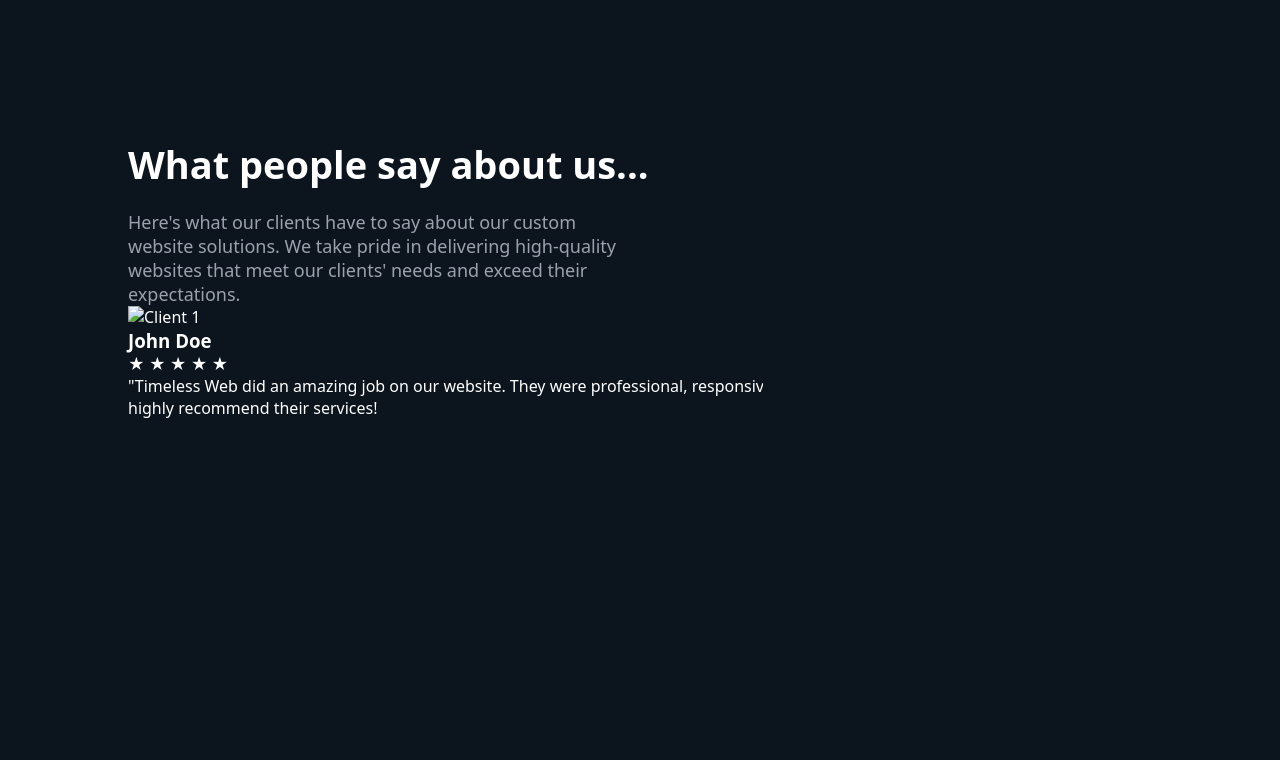
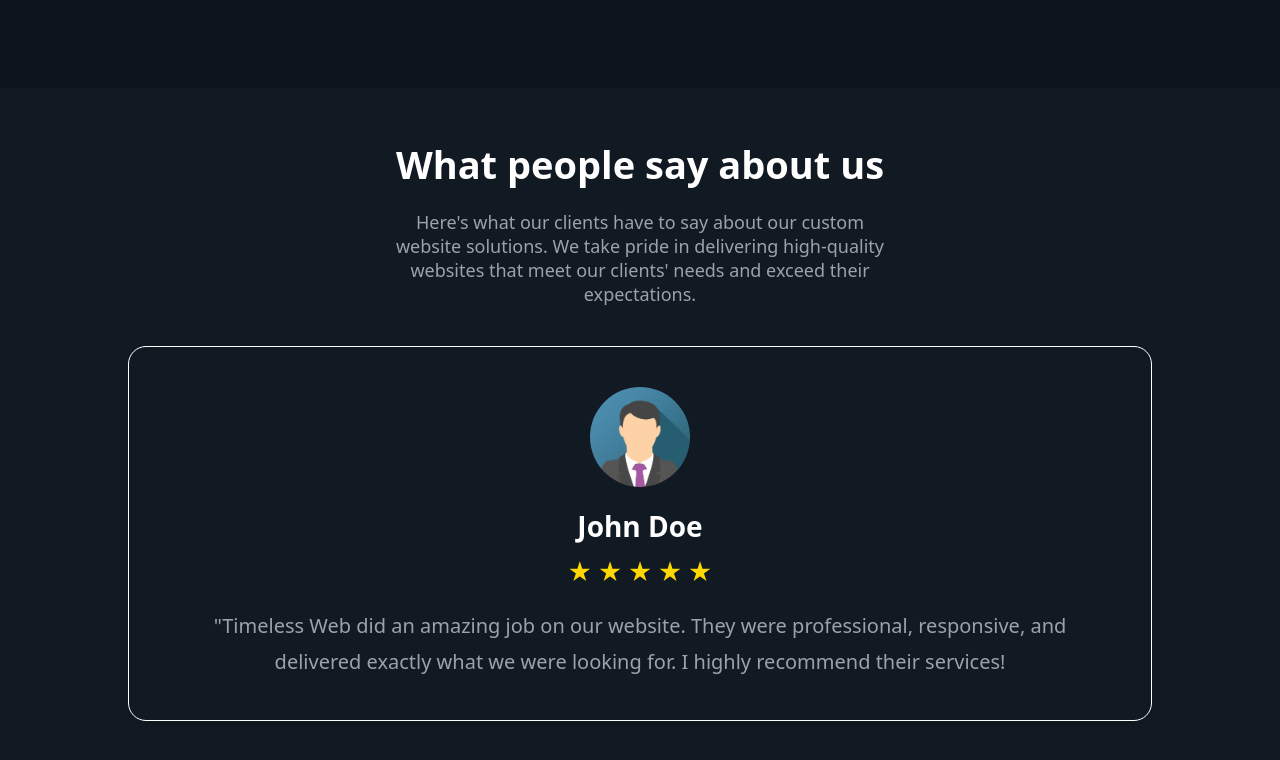
Before and after one commit to AliTheFlop/timelessweb-static, a plain HTML site: page index.html in a window 1280 px wide. Shown: the part 1918-2678 px from the top of the page. Before the commit the page ends 2407 px from the top, so only its background shows below. Drawn offline with Linux system fonts and the light colour scheme.

Commit message:
Testimonial section

```diff
--- a/index.html
+++ b/index.html
@@ -120,23 +120,23 @@
             </div>
         </section>
         <!-- Save for later maybe or just add some 'real' reviews? -->
-        <section class="section">
+        <section class="section section-white">
             <div class="section-container">
-                <div class="section-head">
-                    <h2 class="section-head-title">
-                        What people say about us...
+                <div class="section-head align-center">
+                    <h2 class="section-head-title text-align-center">
+                        What people say about us
                     </h2>
-                    <p class="section-head-subtitle">
+                    <p class="section-head-subtitle text-align-center">
                         Here's what our clients have to say about our custom
                         website solutions. We take pride in delivering
                         high-quality websites that meet our clients' needs and
                         exceed their expectations.
                     </p>
                 </div>
-                <div class="section-content reviews-content">
+                <div class="section-content testimonials-content">
                     <div class="testimonial-card"></div>
                     <img
-                        src="images/avatar1.jpg"
+                        src="images/avatar1.webp"
                         alt="Client 1"
                         class="testimonial-card-avatar"
                     />
--- a/styles.css
+++ b/styles.css
@@ -141,6 +141,20 @@ Section global styling (Since most section basics are the same)
     width: 100%;
 }
 
+.section-white {
+    background-color: rgba(255, 255, 255, 0.02);
+}
+
+.text-align-center {
+    text-align: center;
+}
+
+.align-center {
+    display: flex;
+    flex-direction: column;
+    align-items: center;
+}
+
 /*
  WhatWeDo Specific Styling
 */
@@ -277,3 +291,46 @@ Projects-specific styling
 }
 
 /* Testimonials */
+
+.testimonials-content {
+    display: flex;
+    flex-direction: column;
+    align-items: center;
+    justify-content: center;
+    border: 1px solid white;
+    border-radius: 18px;
+    padding: 40px;
+    margin: 40px auto;
+    text-align: center;
+    box-shadow: 0 4px 8px rgba(0, 0, 0, 0.1);
+}
+
+.testimonial-card-avatar {
+    width: 100px;
+    height: 100px;
+    border-radius: 50%;
+    margin-bottom: 20px;
+}
+
+.testimonial-card-name {
+    font-size: 28px;
+    font-weight: 700;
+    margin-bottom: 10px;
+}
+
+.testimonial-card-rating {
+    display: flex;
+    gap: 5px;
+    margin-bottom: 20px;
+}
+
+.testimonial-card-rating span {
+    color: #ffd700;
+    font-size: 24px;
+}
+
+.testimonial-card-review {
+    color: #9ba2ae;
+    font-size: 20px;
+    line-height: 1.8;
+}
```
Also changed, not shown: images/avatar1.webp (added).
